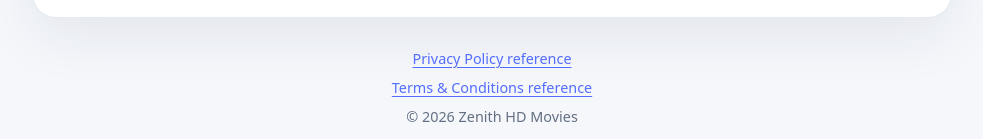
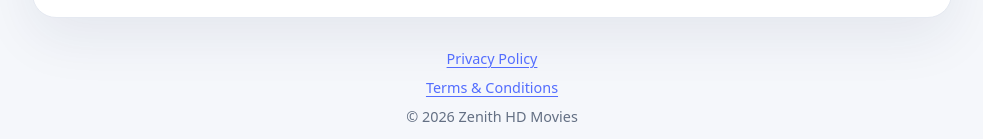
Before and after one commit to Xingdevteam/xingdevteam.github.io, a plain HTML site: page privacy/index.html in a window 1280 px wide. Shown: the part 3806-3945 px from the top of the page, without its empty margins (148-1131 px from the left). Drawn offline with Linux system fonts and the light colour scheme.

Commit message:
Update footer links to new GitHub pages

```diff
--- a/privacy/index.html
+++ b/privacy/index.html
@@ -259,8 +259,8 @@
     </article>
 
     <footer class="footer">
-      <p><a href="https://xingdev.github.io/privacy-am/">Privacy Policy reference</a></p>
-      <p><a href="https://xingdev.github.io/terms/">Terms &amp; Conditions reference</a></p>
+      <p><a href="https://xingdevteam.github.io/privacy-am/">Privacy Policy</a></p>
+      <p><a href="https://xingdevteam.github.io/terms/">Terms &amp; Conditions</a></p>
       <p>© 2026 Zenith HD Movies</p>
       <p>Developed by Xing Dev</p>
     </footer>
```
